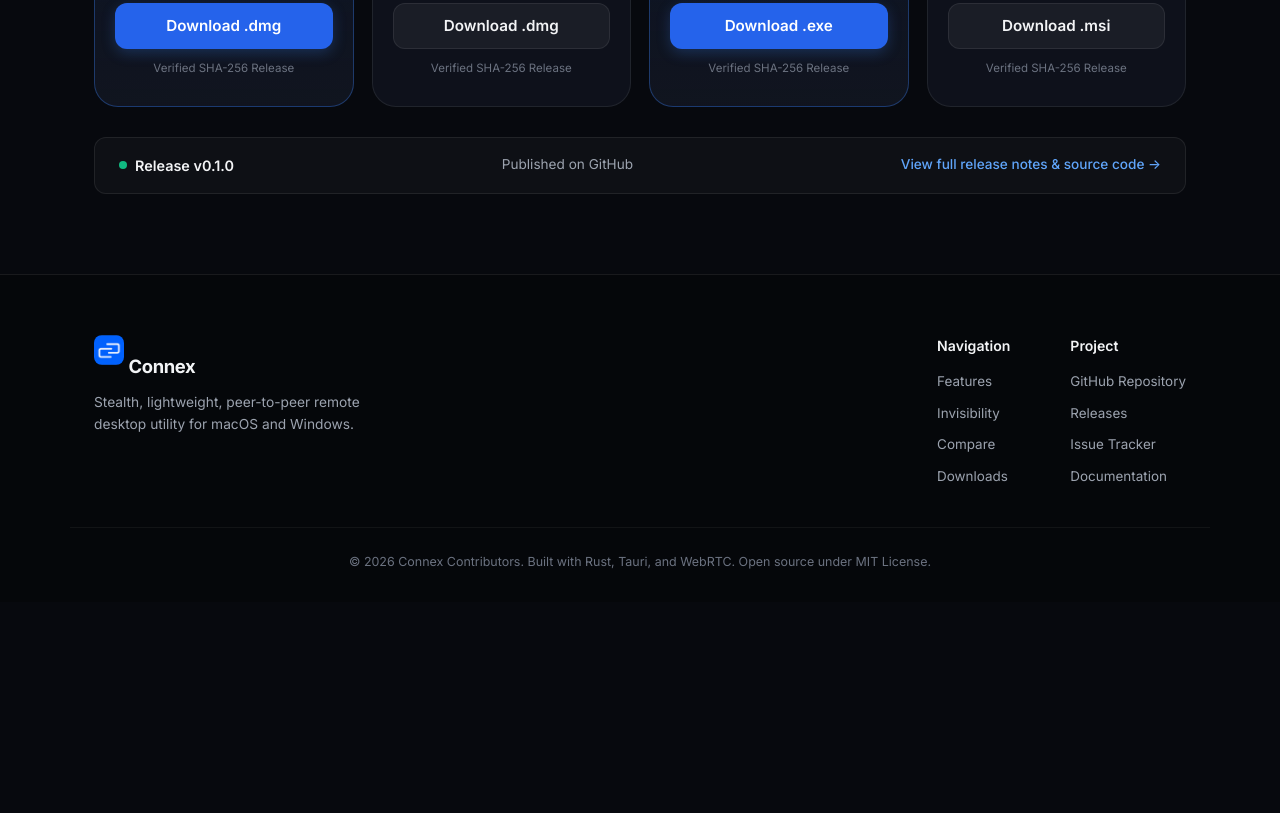
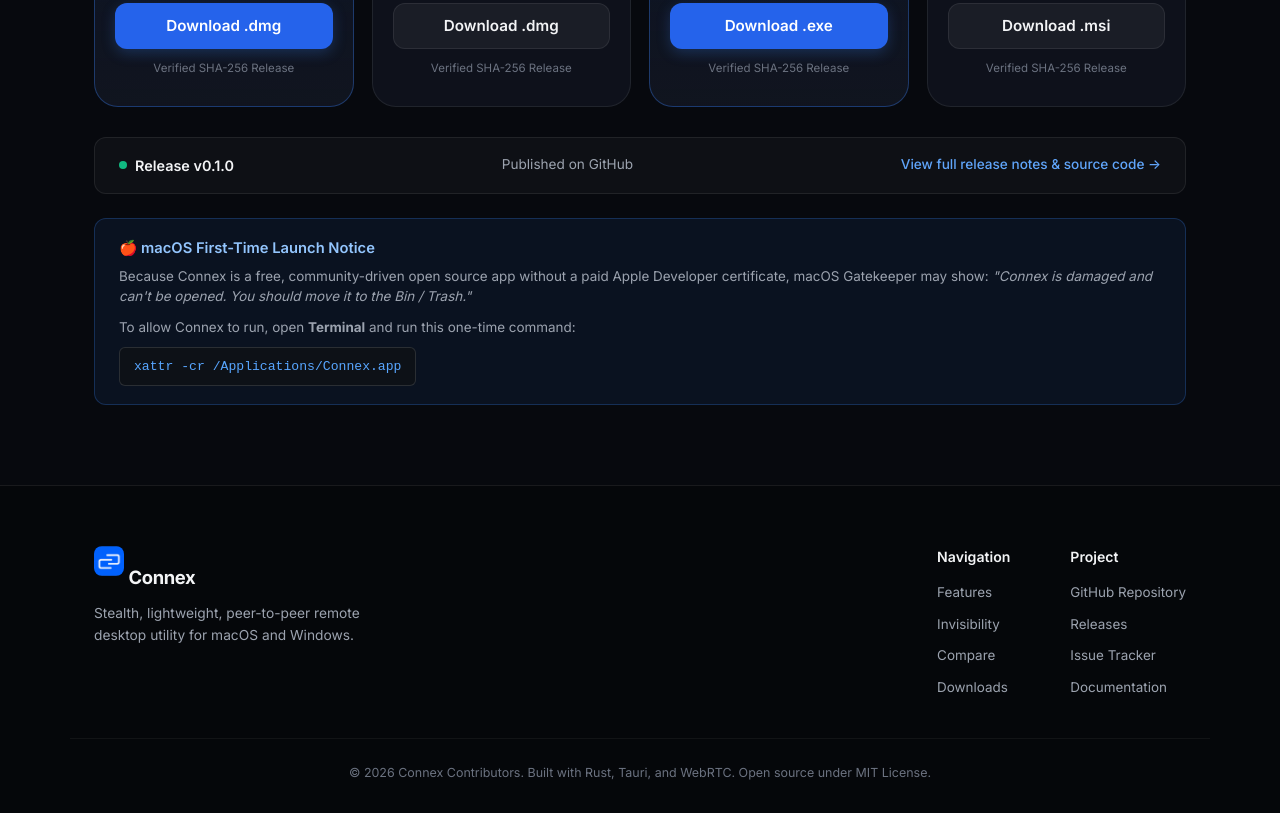
Before and after one commit to gurukannan22/connex-app, a website built with Vite: page website/index.html in a window 1280 px wide. Shown: the part 3824-4637 px from the top of the page. Before the commit the page ends 4426 px from the top, so only its background shows below. Built offline with nearby package versions, Linux system fonts and the light colour scheme; no server answers.

Commit message:
fix(macOS): configure ad-hoc signingIdentity and document Gatekeeper bypass

```diff
--- a/src-tauri/tauri.conf.json
+++ b/src-tauri/tauri.conf.json
@@ -35,6 +35,9 @@
   "bundle": {
     "active": true,
     "targets": "all",
+    "macOS": {
+      "signingIdentity": "-"
+    },
     "icon": [
       "icons/32x32.png",
       "icons/128x128.png",
--- a/website/index.html
+++ b/website/index.html
@@ -398,6 +398,22 @@
           View full release notes & source code →
         </a>
       </div>
+
+      <!-- macOS Gatekeeper Notice -->
+      <div class="mac-security-notice">
+        <div class="mac-security-header">
+          <span>🍎 macOS First-Time Launch Notice</span>
+        </div>
+        <p>
+          Because Connex is a free, community-driven open source app without a paid Apple Developer certificate, macOS Gatekeeper may show: <em>"Connex is damaged and can't be opened. You should move it to the Bin / Trash."</em>
+        </p>
+        <p>
+          To allow Connex to run, open <strong>Terminal</strong> and run this one-time command:
+        </p>
+        <div class="code-command-badge">
+          <code>xattr -cr /Applications/Connex.app</code>
+        </div>
+      </div>
     </div>
   </section>
 
--- a/website/styles.css
+++ b/website/styles.css
@@ -734,6 +734,46 @@
   text-decoration: underline;
 }
 
+/* macOS Gatekeeper notice */
+.mac-security-notice {
+  margin-top: 24px;
+  background: rgba(59, 130, 246, 0.08);
+  border: 1px solid rgba(59, 130, 246, 0.25);
+  border-radius: var(--radius-md);
+  padding: 18px 24px;
+  text-align: left;
+}
+.mac-security-header {
+  display: flex;
+  align-items: center;
+  gap: 10px;
+  font-weight: 600;
+  font-size: 0.92rem;
+  color: #93c5fd;
+  margin-bottom: 6px;
+}
+.mac-security-notice p {
+  font-size: 0.84rem;
+  color: var(--text-muted);
+  line-height: 1.5;
+  margin-bottom: 10px;
+}
+.code-command-badge {
+  display: inline-flex;
+  align-items: center;
+  gap: 10px;
+  background: #0d1117;
+  border: 1px solid rgba(255, 255, 255, 0.12);
+  border-radius: var(--radius-sm);
+  padding: 8px 14px;
+  font-family: var(--font-mono);
+  font-size: 0.82rem;
+  color: #58a6ff;
+  user-select: all;
+  max-width: 100%;
+  overflow-x: auto;
+}
+
 /* Footer */
 .footer {
   border-top: 1px solid var(--border);
```
Also changed, not shown: .github/workflows/release.yml, README.md.
